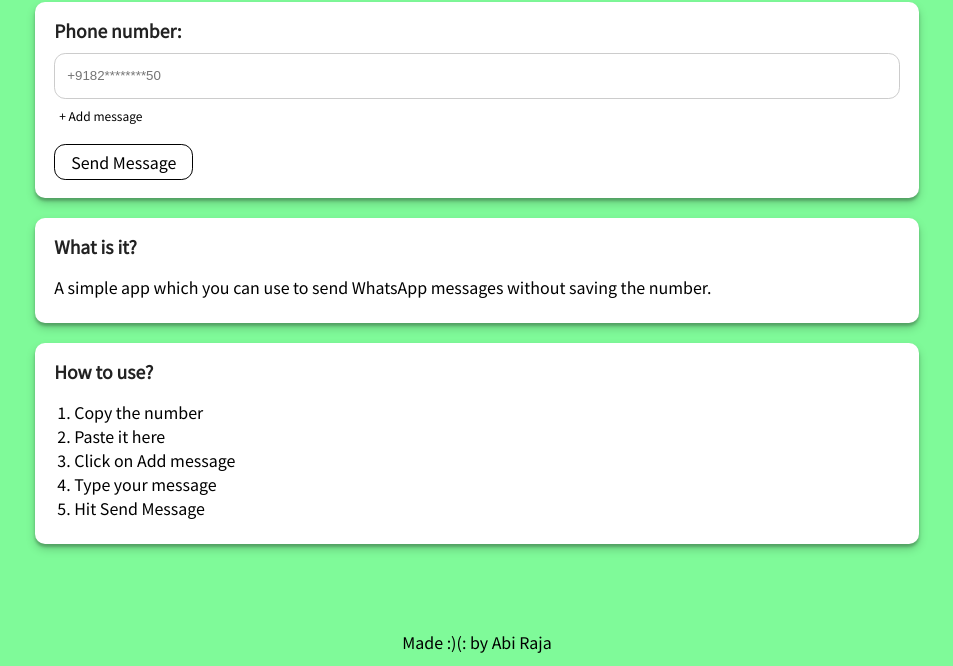
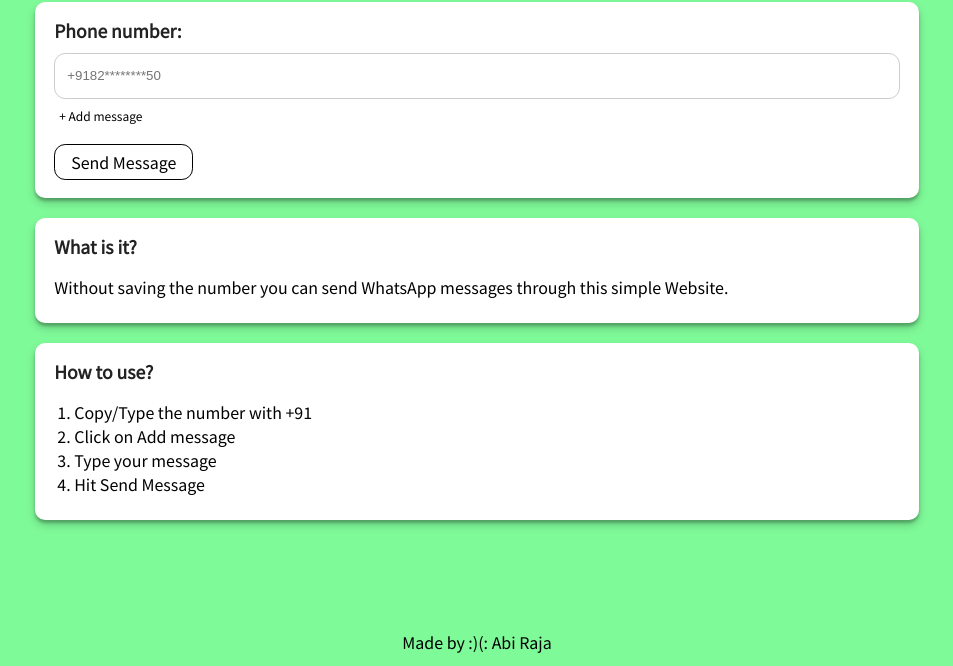
Before and after one commit to AbiRaja-tech/WhatsappThem.github.io, a plain HTML site: page index.html in a window 1280 px wide. Shown: the part 134-800 px from the top of the page, without its empty margins (163-1116 px from the left). Drawn offline with Linux system fonts and the light colour scheme.

Commit message:
Update index.html

```diff
--- a/index.html
+++ b/index.html
@@ -51,20 +51,19 @@
     </div>
     <div class="card2">
       <h3 class="card--title">What is it?</h3>
-      <p>A simple app which you can use to send WhatsApp messages without saving the number.</p>
+      <p>Without saving the number you can send WhatsApp messages through this simple Website.</p>
     </div>
     <div class="card2">
       <h3 class="card--title">How to use?</h3>
       <ol class="list">
-        <li>Copy the number</li>
-        <li>Paste it here</li>
+        <li>Copy/Type the number with +91</li>
         <li>Click on Add message</li>
         <li>Type your message</li>
         <li>Hit Send Message</li>
       </ol>
     </div>
   </main>
-  <footer>Made :)(: by <target="_blank">Abi Raja</a></footer>
+  <footer>Made by :)(: <target="_blank">Abi Raja</a></footer>
   <script type="text/javascript" src="js/app.js"></script>
 </body>
 
```
